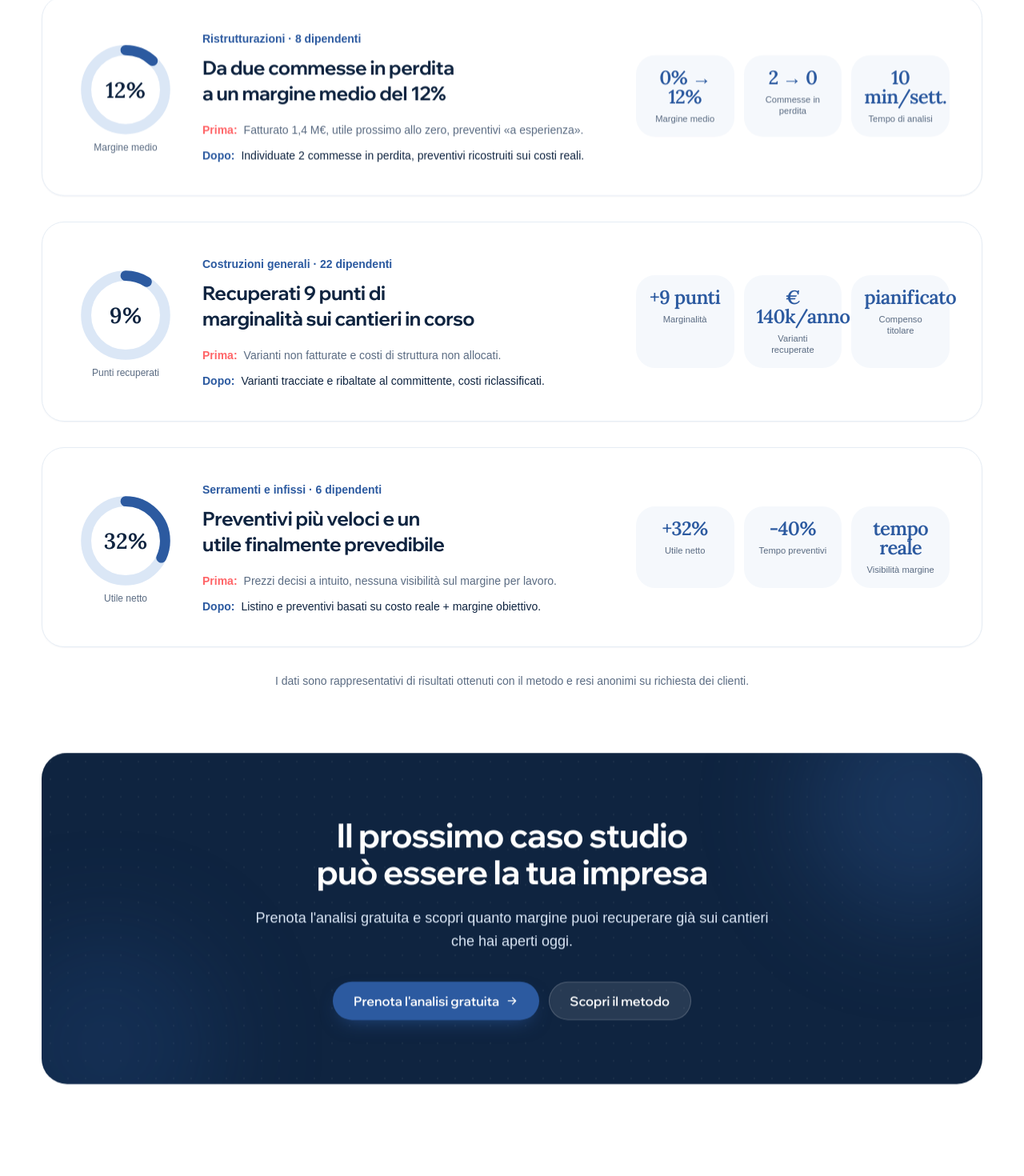
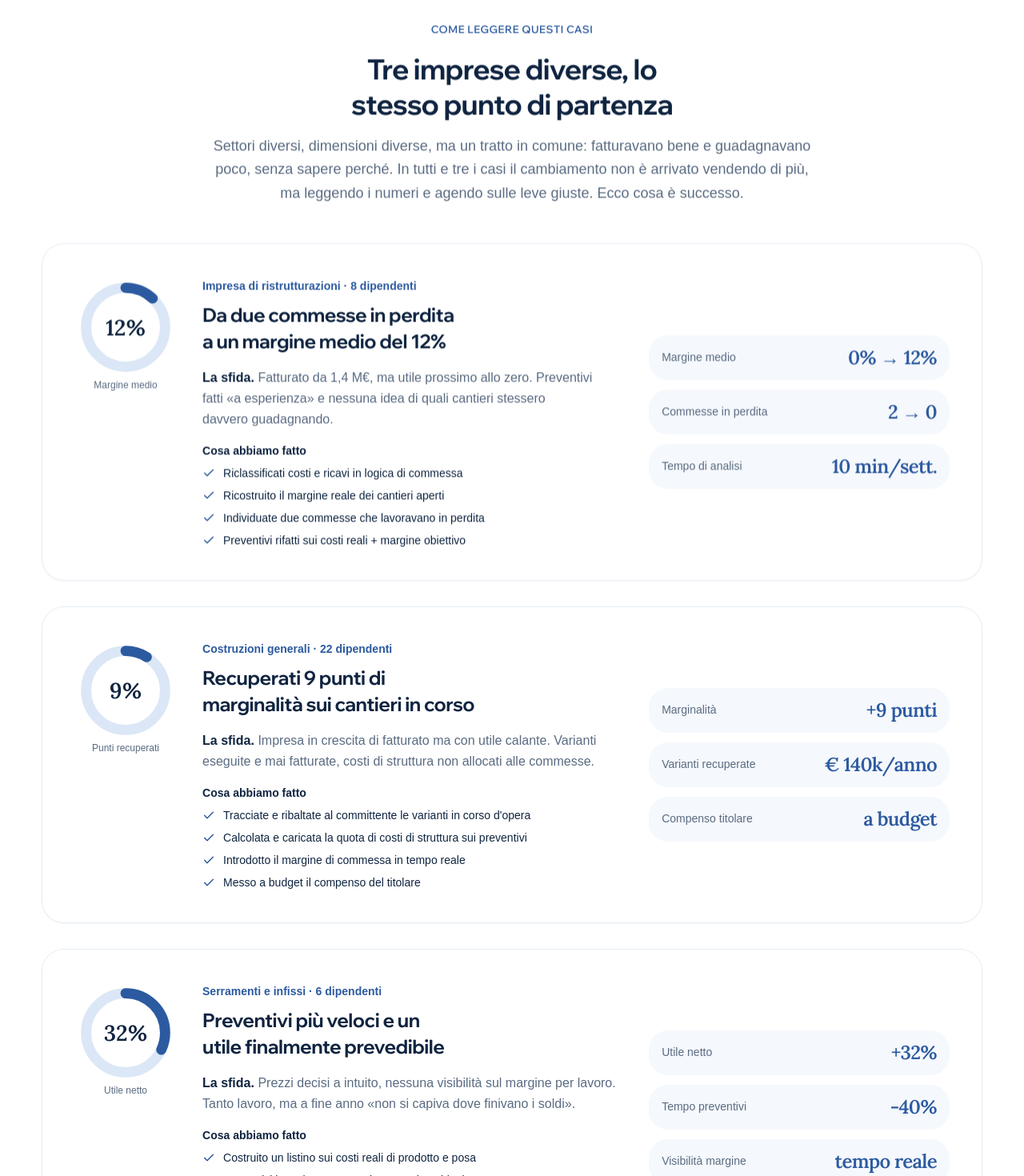
Before and after one commit to Ediliziaio/numeri-in-edilizia, a Next.js app: page /casi-studio in a window 1280 px wide. Shown: the part 985-2455 px from the top of the page at 80% size. Built offline with nearby package versions, Linux system fonts and the light colour scheme; a web font is replaced by a local one.

Commit message:
Casi studio: pagina arricchita e ottimizzata (sfida+intervento per caso, sezione metodo, leve/link interni, banner EiC, FAQ+schema, keyword+OG)

```diff
--- a/app/casi-studio/page.tsx
+++ b/app/casi-studio/page.tsx
@@ -1,53 +1,136 @@
 import type { Metadata } from "next";
+import Link from "next/link";
 import { PageHero } from "@/components/PageHero";
-import { CtaBand, StatRow } from "@/components/ui";
+import { CtaBand, StatRow, SectionHeading, FaqSection } from "@/components/ui";
 import { Reveal } from "@/components/Reveal";
 import { DonutStat } from "@/components/Graphics";
 import { PageImage } from "@/components/PageImage";
+import { AdEic } from "@/components/AdEic";
+import { JsonLd, faqSchema } from "@/components/JsonLd";
+import { IconCheck, IconSearch, IconCompass, IconTrend, IconArrow } from "@/components/Icons";
+import { site } from "@/lib/site";
 
 export const metadata: Metadata = {
   title: "Casi studio di imprese edili",
   description:
-    "Risultati reali di imprese edili che hanno applicato il controllo di gestione Numeri in Edilizia: margini recuperati, commesse risanate, utile ritrovato.",
+    "Casi studio di imprese edili che hanno applicato il controllo di gestione Numeri in Edilizia: margini recuperati, commesse risanate, utile e liquidità ritrovati.",
+  keywords: [
+    "casi studio impresa edile",
+    "controllo di gestione risultati",
+    "margine recuperato impresa edile",
+    "risanamento commesse edili",
+    "case study edilizia",
+  ],
   alternates: { canonical: "/casi-studio" },
+  openGraph: {
+    title: "Casi studio di imprese edili",
+    description:
+      "Risultati misurabili di imprese edili che hanno smesso di navigare a vista e messo i numeri sotto controllo.",
+    type: "website",
+    images: ["/opengraph-image"],
+  },
 };
 
 const cases = [
   {
-    sector: "Ristrutturazioni · 8 dipendenti",
+    sector: "Impresa di ristrutturazioni · 8 dipendenti",
     title: "Da due commesse in perdita a un margine medio del 12%",
-    before: "Fatturato 1,4 M€, utile prossimo allo zero, preventivi «a esperienza».",
-    after: "Individuate 2 commesse in perdita, preventivi ricostruiti sui costi reali.",
-    donut: 12, donutLabel: "Margine medio",
-    metrics: [{ l: "Margine medio", v: "0% → 12%" }, { l: "Commesse in perdita", v: "2 → 0" }, { l: "Tempo di analisi", v: "10 min/sett." }],
+    sfida:
+      "Fatturato da 1,4 M€, ma utile prossimo allo zero. Preventivi fatti «a esperienza» e nessuna idea di quali cantieri stessero davvero guadagnando.",
+    intervento: [
+      "Riclassificati costi e ricavi in logica di commessa",
+      "Ricostruito il margine reale dei cantieri aperti",
+      "Individuate due commesse che lavoravano in perdita",
+      "Preventivi rifatti sui costi reali + margine obiettivo",
+    ],
+    donut: 12,
+    donutLabel: "Margine medio",
+    metrics: [
+      { l: "Margine medio", v: "0% → 12%" },
+      { l: "Commesse in perdita", v: "2 → 0" },
+      { l: "Tempo di analisi", v: "10 min/sett." },
+    ],
   },
   {
     sector: "Costruzioni generali · 22 dipendenti",
     title: "Recuperati 9 punti di marginalità sui cantieri in corso",
-    before: "Varianti non fatturate e costi di struttura non allocati.",
-    after: "Varianti tracciate e ribaltate al committente, costi riclassificati.",
-    donut: 9, donutLabel: "Punti recuperati",
-    metrics: [{ l: "Marginalità", v: "+9 punti" }, { l: "Varianti recuperate", v: "€ 140k/anno" }, { l: "Compenso titolare", v: "pianificato" }],
+    sfida:
+      "Impresa in crescita di fatturato ma con utile calante. Varianti eseguite e mai fatturate, costi di struttura non allocati alle commesse.",
+    intervento: [
+      "Tracciate e ribaltate al committente le varianti in corso d'opera",
+      "Calcolata e caricata la quota di costi di struttura sui preventivi",
+      "Introdotto il margine di commessa in tempo reale",
+      "Messo a budget il compenso del titolare",
+    ],
+    donut: 9,
+    donutLabel: "Punti recuperati",
+    metrics: [
+      { l: "Marginalità", v: "+9 punti" },
+      { l: "Varianti recuperate", v: "€ 140k/anno" },
+      { l: "Compenso titolare", v: "a budget" },
+    ],
   },
   {
     sector: "Serramenti e infissi · 6 dipendenti",
     title: "Preventivi più veloci e un utile finalmente prevedibile",
-    before: "Prezzi decisi a intuito, nessuna visibilità sul margine per lavoro.",
-    after: "Listino e preventivi basati su costo reale + margine obiettivo.",
-    donut: 32, donutLabel: "Utile netto",
-    metrics: [{ l: "Utile netto", v: "+32%" }, { l: "Tempo preventivi", v: "-40%" }, { l: "Visibilità margine", v: "tempo reale" }],
+    sfida:
+      "Prezzi decisi a intuito, nessuna visibilità sul margine per lavoro. Tanto lavoro, ma a fine anno «non si capiva dove finivano i soldi».",
+    intervento: [
+      "Costruito un listino sui costi reali di prodotto e posa",
+      "Preventivi basati su costo reale + margine obiettivo",
+      "Distinti i lavori che rendono da quelli che frenano",
+      "Lettura settimanale del margine per commessa",
+    ],
+    donut: 32,
+    donutLabel: "Utile netto",
+    metrics: [
+      { l: "Utile netto", v: "+32%" },
+      { l: "Tempo preventivi", v: "-40%" },
+      { l: "Visibilità margine", v: "tempo reale" },
+    ],
+  },
+];
+
+const filoComune = [
+  { icon: IconSearch, t: "Prima si misura", d: "In ogni caso il punto di partenza è stato lo stesso: mettere ordine nei dati e leggere il margine reale, cantiere per cantiere." },
+  { icon: IconCompass, t: "Poi si interviene dove conta", d: "Non cento azioni: le due o tre leve che spostavano davvero il margine — varianti, preventivi, costi di struttura." },
+  { icon: IconTrend, t: "Infine si decide sui numeri", d: "Preventivi, prezzi e priorità guidati dai dati reali, non dall'intuito. E un utile che smette di essere una sorpresa." },
+];
+
+const faq = [
+  {
+    q: "I casi studio sono reali?",
+    a: "Sì, sono basati su risultati ottenuti con il metodo, resi anonimi su richiesta delle imprese. I numeri illustrano ordini di grandezza tipici e servono a mostrare cosa è possibile: non sono una promessa di risultato, che dipende sempre dalla situazione della singola impresa.",
+  },
+  {
+    q: "In quanto tempo si vedono i primi risultati?",
+    a: "I primi 90 giorni servono a mettere ordine nei dati e a leggere il margine reale delle commesse aperte. È spesso in quella fase che si recuperano i primi punti di marginalità, agendo sui cantieri ancora in corso — non su quelli già chiusi.",
+  },
+  {
+    q: "Funziona anche per il mio settore edile?",
+    a: "Sì. Il metodo è verticale sull'edilizia e si adatta al ciclo di commessa di ogni mestiere: costruzioni, ristrutturazioni, serramenti, impianti, carpenteria, movimento terra. Cambia il settore, non il principio: sapere quanto guadagni su ogni cantiere.",
+  },
+  {
+    q: "Che tipo di risultati si recuperano di solito?",
+    a: "Dipende dall'impresa, ma le leve tipiche sono sempre le stesse: varianti fatturate invece che regalate, preventivi sui costi reali, costi di struttura caricati correttamente, produttività della manodopera. Ognuna vale punti di margine, a parità di fatturato.",
+  },
+  {
+    q: "Cosa serve per capire i risultati possibili sulla mia impresa?",
+    a: "L'analisi gratuita: 30 minuti sui tuoi numeri reali in cui ti mostriamo, dati alla mano, dove stai perdendo margine e quanto potresti recuperare già sui cantieri aperti. Senza impegno.",
   },
 ];
 
 export default function CasiStudioPage() {
   return (
     <>
+      <JsonLd data={faqSchema(faq)} />
+
       <PageHero
         crumb="Casi studio"
         path="/casi-studio"
         eyebrow="Risultati reali"
         title={<>Numeri veri di imprese edili vere</>}
-        intro="Non promesse: risultati misurabili di imprenditori edili che hanno smesso di navigare a vista e hanno messo i numeri sotto controllo."
+        intro="Non promesse: risultati misurabili di imprenditori edili che hanno smesso di navigare a vista e hanno messo i numeri sotto controllo. Ecco cosa è cambiato, con i numeri alla mano."
         visual={<PageImage src="/images/pages/hero-casi-studio.jpg" alt="Report e grafici in crescita: risultati reali di imprese edili" priority />}
       />
 
@@ -67,26 +150,53 @@ export default function CasiStudioPage() {
         </Reveal>
       </section>
 
-      <section className="container-nie pb-8 space-y-8">
+      {/* INTRO — come leggere questi casi */}
+      <section className="container-nie pb-4">
+        <Reveal>
+          <div className="mx-auto max-w-3xl text-center">
+            <span className="eyebrow">Come leggere questi casi</span>
+            <h2 className="mt-4 text-[1.8rem] sm:text-[2.2rem] font-bold text-navy-900 leading-tight">
+              Tre imprese diverse, lo stesso punto di partenza
+            </h2>
+            <p className="mt-4 text-lg text-muted leading-relaxed">
+              Settori diversi, dimensioni diverse, ma un tratto in comune: fatturavano bene e
+              guadagnavano poco, senza sapere perché. In tutti e tre i casi il cambiamento non è
+              arrivato vendendo di più, ma leggendo i numeri e agendo sulle leve giuste. Ecco cosa è
+              successo.
+            </p>
+          </div>
+        </Reveal>
+      </section>
+
+      {/* CASI STUDIO */}
+      <section className="container-nie py-8 space-y-8">
         {cases.map((c, i) => (
           <Reveal key={c.title} delay={i * 80}>
-            <article className="grid gap-8 rounded-[1.75rem] border border-line bg-white p-8 sm:p-10 lg:grid-cols-[auto_1.3fr_1fr] lg:items-center shadow-[0_1px_2px_rgba(15,36,64,0.04)]">
+            <article className="grid gap-8 rounded-[1.75rem] border border-line bg-white p-8 sm:p-10 lg:grid-cols-[auto_1.4fr_1fr] lg:items-start shadow-[0_1px_2px_rgba(15,36,64,0.04)]">
               <div className="hidden shrink-0 lg:block">
                 <DonutStat percent={c.donut} sublabel={c.donutLabel} size={128} />
               </div>
               <div>
                 <span className="text-sm font-semibold text-brand-600">{c.sector}</span>
-                <h2 className="mt-2 text-2xl font-bold text-navy-900">{c.title}</h2>
-                <div className="mt-5 space-y-3 text-sm">
-                  <p className="flex gap-2 text-muted"><span className="font-semibold text-red-400 shrink-0">Prima:</span> {c.before}</p>
-                  <p className="flex gap-2 text-navy-900"><span className="font-semibold text-brand-600 shrink-0">Dopo:</span> {c.after}</p>
-                </div>
+                <h2 className="mt-2 text-2xl font-bold text-navy-900 leading-snug">{c.title}</h2>
+                <p className="mt-4 text-muted leading-relaxed">
+                  <span className="font-semibold text-navy-900">La sfida.</span> {c.sfida}
+                </p>
+                <p className="mt-4 text-sm font-semibold text-navy-900">Cosa abbiamo fatto</p>
+                <ul className="mt-2 space-y-2">
+                  {c.intervento.map((step) => (
+                    <li key={step} className="flex gap-2.5 text-sm text-navy-900">
+                      <IconCheck className="mt-0.5 h-4 w-4 shrink-0 text-brand-600" />
+                      <span>{step}</span>
+                    </li>
+                  ))}
+                </ul>
               </div>
-              <div className="grid grid-cols-3 gap-3 self-center">
+              <div className="grid grid-cols-3 gap-3 self-center lg:grid-cols-1">
                 {c.metrics.map((m) => (
-                  <div key={m.l} className="rounded-2xl bg-bg-soft p-4 text-center">
-                    <div className="stat-num text-xl sm:text-2xl">{m.v}</div>
-                    <div className="mt-2 text-[0.7rem] text-muted leading-tight">{m.l}</div>
+                  <div key={m.l} className="rounded-2xl bg-bg-soft p-4 text-center lg:flex lg:items-center lg:justify-between lg:text-left">
+                    <div className="stat-num text-xl sm:text-2xl lg:order-2">{m.v}</div>
+                    <div className="mt-2 text-[0.7rem] text-muted leading-tight lg:mt-0 lg:order-1 lg:text-sm">{m.l}</div>
                   </div>
                 ))}
               </div>
@@ -94,14 +204,97 @@ export default function CasiStudioPage() {
           </Reveal>
         ))}
         <p className="text-center text-sm text-muted">
-          I dati sono rappresentativi di risultati ottenuti con il metodo e resi anonimi su richiesta dei clienti.
+          Gli scenari sono rappresentativi dei risultati ottenibili con il metodo e resi anonimi su
+          richiesta delle imprese. I numeri illustrano ordini di grandezza tipici, non promesse di
+          risultato.
         </p>
       </section>
+
+      {/* IL FILO COMUNE */}
+      <section className="bg-bg-soft py-20 sm:py-28">
+        <div className="container-nie">
+          <Reveal>
+            <SectionHeading
+              align="center"
+              eyebrow="Il filo comune"
+              title="Non è fortuna: è lo stesso metodo, ogni volta"
+              intro="Dietro risultati diversi c'è sempre lo stesso percorso in tre mosse. È il metodo Numeri in Edilizia applicato ai numeri reali di ogni impresa."
+              className="mb-14"
+            />
+          </Reveal>
+          <div className="grid gap-6 md:grid-cols-3">
+            {filoComune.map((f, i) => (
+              <Reveal key={f.t} delay={i * 90}>
+                <div className="h-full rounded-[1.5rem] border border-line bg-white p-7 card-hover">
+                  <span className="icon-badge"><f.icon /></span>
+                  <h3 className="mt-5 font-bold text-navy-900 leading-snug">{f.t}</h3>
+                  <p className="mt-2 text-sm text-muted leading-relaxed">{f.d}</p>
+                </div>
+              </Reveal>
+            ))}
+          </div>
+          <Reveal>
+            <div className="mt-12 text-center">
+              <Link href="/metodo" className="btn btn-primary">
+                Scopri il metodo <IconArrow className="arrow h-4 w-4" />
+              </Link>
+            </div>
+          </Reveal>
+        </div>
+      </section>
+
+      {/* APPROFONDISCI — link interni */}
+      <section className="container-nie py-16 sm:py-20">
+        <Reveal>
+          <div className="rounded-[1.75rem] border border-line bg-white p-8 sm:p-10">
+            <h2 className="text-xl font-bold text-navy-900">Le leve dietro questi risultati</h2>
+            <p className="mt-2 text-muted">Le stesse che spieghiamo, passo per passo, nelle nostre guide:</p>
+            <div className="mt-6 flex flex-wrap gap-2.5">
+              {[
+                { href: "/risorse/margine-di-contribuzione-edilizia", label: "Margine di contribuzione" },
+                { href: "/risorse/varianti-in-corso-d-opera", label: "Varianti fatturate" },
+                { href: "/risorse/costi-di-struttura-impresa-edile", label: "Costi di struttura" },
+                { href: "/risorse/preventivo-edile-come-farlo", label: "Preventivo sui costi reali" },
+                { href: "/risorse/gestione-commessa-edile", label: "Gestione della commessa" },
+                { href: "/risorse/aumentare-redditivita-impresa-edile", label: "Aumentare la redditività" },
+              ].map((l) => (
+                <Link
+                  key={l.href}
+                  href={l.href}
+                  className="rounded-full border border-line bg-bg-soft px-4 py-2 text-sm font-medium text-navy-900 transition hover:border-brand-400 hover:text-brand-600"
+                >
+                  {l.label}
+                </Link>
+              ))}
+            </div>
+          </div>
+        </Reveal>
+      </section>
+
+      {/* Spot EdiliziaInCloud */}
+      <section className="container-nie pb-4">
+        <Reveal>
+          <div className="mx-auto max-w-3xl">
+            <p className="mb-4 text-center text-muted">
+              Questi risultati si mantengono nel tempo con lo strumento giusto:{" "}
+              <strong className="text-navy-900">EdiliziaInCloud</strong> tiene margini, commesse e
+              fatturazione sotto controllo ogni giorno.
+            </p>
+            <AdEic desktop="wide" mobile="box" />
+          </div>
+        </Reveal>
+      </section>
+
+      <FaqSection
+        title="Domande sui casi studio"
+        intro="Quello che gli imprenditori ci chiedono prima di prenotare l'analisi."
+        items={faq}
+      />
 
       <div className="py-12">
         <CtaBand
           title="Il prossimo caso studio può essere la tua impresa"
-          text="Prenota l'analisi gratuita e scopri quanto margine puoi recuperare già sui cantieri che hai aperti oggi."
+          text="Prenota l'analisi gratuita e scopri quanto margine puoi recuperare già sui cantieri che hai aperto oggi."
         />
       </div>
       <div className="h-10" />
```
Also changed, not shown: 1 other file (tests, documents, lock files or other folders).
